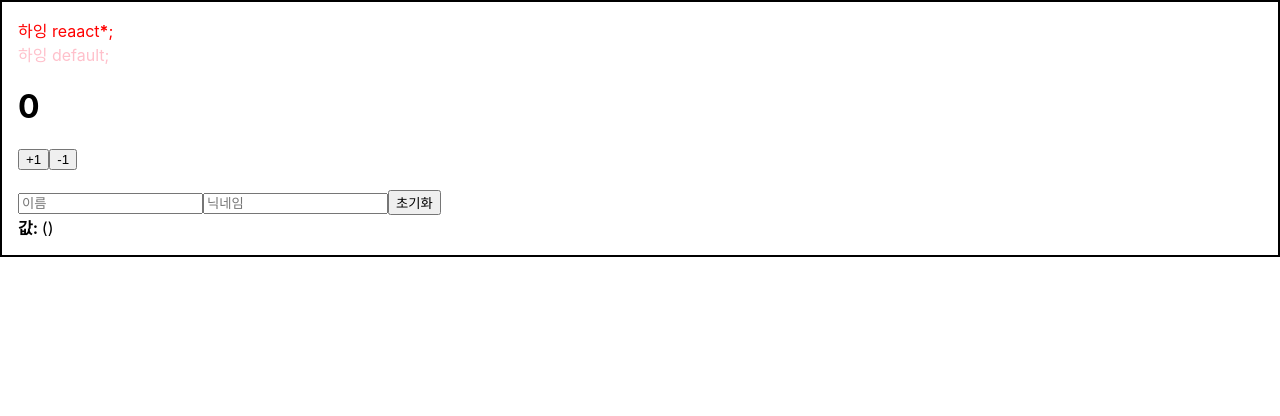
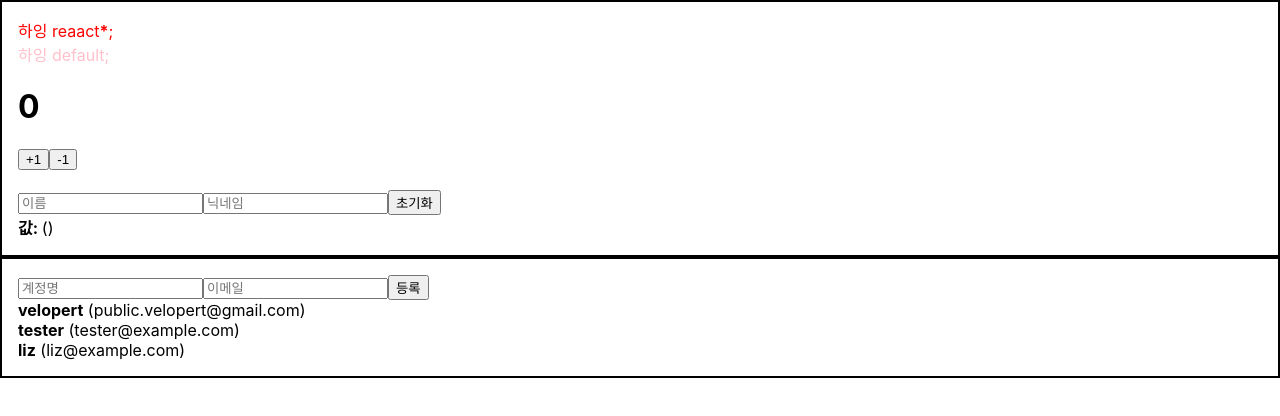
Before and after one commit to chjh6107/velopert-react, a React (Vite) app: page / in a window 1280 px wide. Shown: the top 416 px of the page. Built offline with nearby package versions, Linux system fonts and the light colour scheme.

Commit message:
create추가

```diff
--- a/src/App.jsx
+++ b/src/App.jsx
@@ -2,10 +2,56 @@ import Counter from './components/Count';
 import Hello from './components/Hello'
 import InputSample from './components/InputSample';
 import Wrapper from './components/Wrapper';
-
+import UserList from './components/UserList';
+import CreateUser from './components/CreateUser';
+import { useRef, useState } from 'react';
 function App() {
-
+    const [inputs,setInputs]=useState({
+        username:"",
+        email:""
+    });
+    const {username,email}=inputs;
+    const onChange=e=>{
+        const {name,value}=e.target;
+        setInputs({
+            ...inputs,
+            [name]:value
+        });
+    };
+    const [users,setUsers] = useState([
+        {
+            id: 1,
+            username: 'velopert',
+            email: 'public.velopert@gmail.com'
+        },
+        {
+            id: 2,
+            username: 'tester',
+            email: 'tester@example.com'
+        },
+        {
+            id: 3,
+            username: 'liz',
+            email: 'liz@example.com'
+        }
+    ]);
+    const nextId=useRef(4);
+    const onCreate=()=>{
+        if(!username&&!email)return; //둘다 입력없으면 등록 무시
+        const user={
+            id:nextId.current,
+            username,
+            email
+        };
+        setUsers(users.concat(user));
+        setInputs({
+            username:"",
+            email:""
+        })
+        nextId.current++;
+    }
     return (
+        <>
             <Wrapper>
                 <Hello name="reaact" color="red" isSpecial/>
                 <Hello color="pink"/>
@@ -13,6 +59,16 @@ function App() {
                 <br/>
                 <InputSample/>
             </Wrapper>
+            <Wrapper>
+                <CreateUser
+                    username={username}
+                    email={email}
+                    onChange={onChange}
+                    onCreate={onCreate}
+                />
+                <UserList users={users}/>
+            </Wrapper>
+        </>
     )
 }
 
--- /dev/null
+++ b/src/components/CreateUser.jsx
@@ -0,0 +1,21 @@
+const CreateUser=({username,email,onChange,onCreate})=>{
+    return(
+        <div>
+            <input
+                name="username"
+                placeholder="계정명"
+                onChange={onChange}
+                value={username}
+            />
+            <input
+                name="email"
+                placeholder="이메일"
+                onChange={onChange}
+                value={email}
+            />
+            <button onClick={onCreate}>등록</button>
+        </div>
+    );
+}
+
+export default CreateUser;
--- a/src/components/InputSample.jsx
+++ b/src/components/InputSample.jsx
@@ -6,7 +6,7 @@ const InputSample=()=>{
         name:'',
         nickname:''
     });
-    const nameInput = useRef();
+    const nameInput = useRef(null);
 
     const {name,nickname}=inputs;
 
--- /dev/null
+++ b/src/components/UserList.jsx
@@ -0,0 +1,17 @@
+const User=({u})=>{
+    return(
+        <div>
+            <b>{u.username}</b> <span>({u.email})</span>
+        </div>
+    );
+}
+const UserList=({users})=>{
+    return(
+        <div>
+            {users.map((u,i)=>( //i는 map함수의 두번째 parameter인 인덱스로 인덱스를 key로 던져줌
+                <User u={u} key={i}/>
+            ))}
+        </div>
+    );
+}
+export default UserList;
```
Lines whose indentation alone changed are shown as unchanged.
